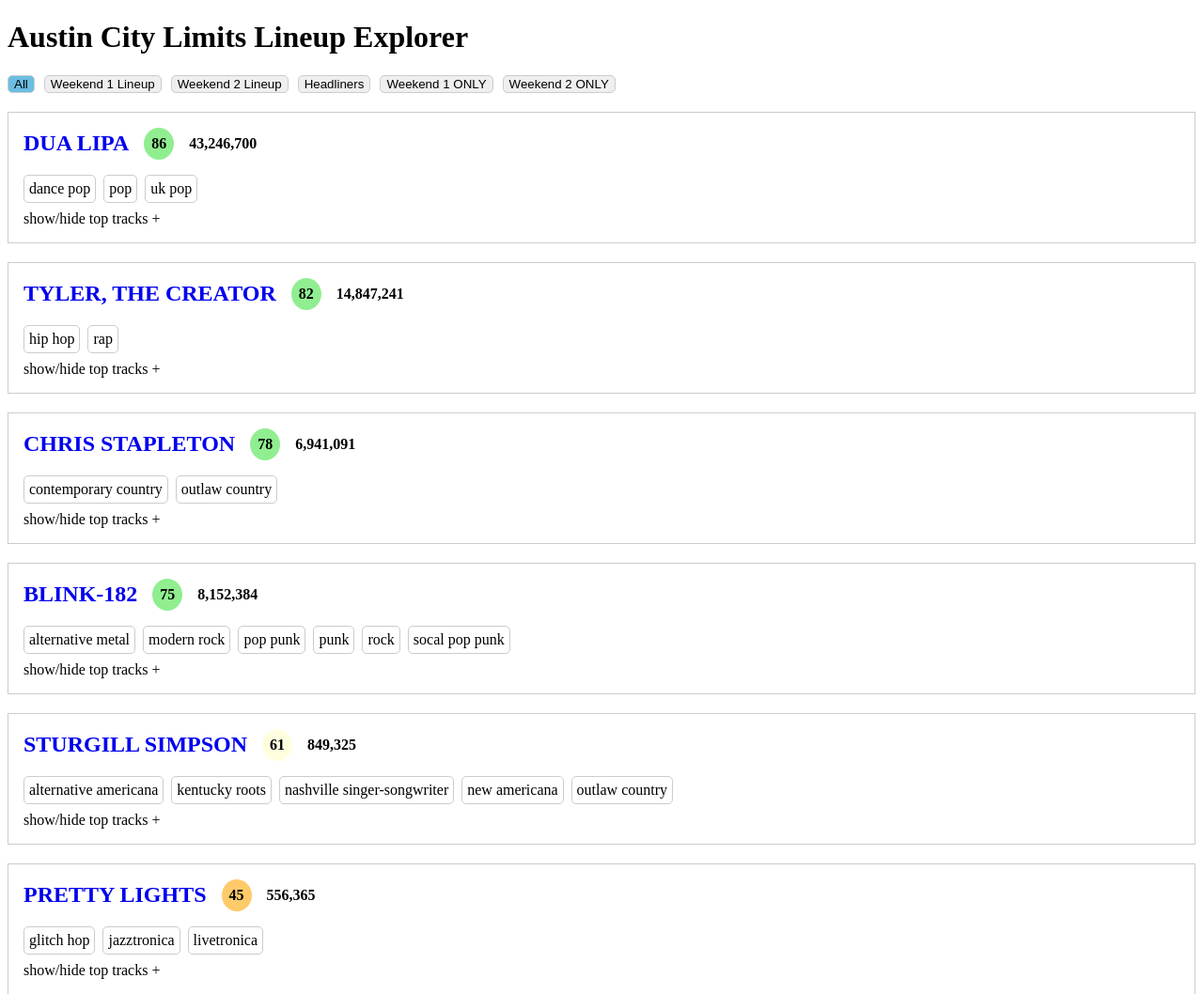
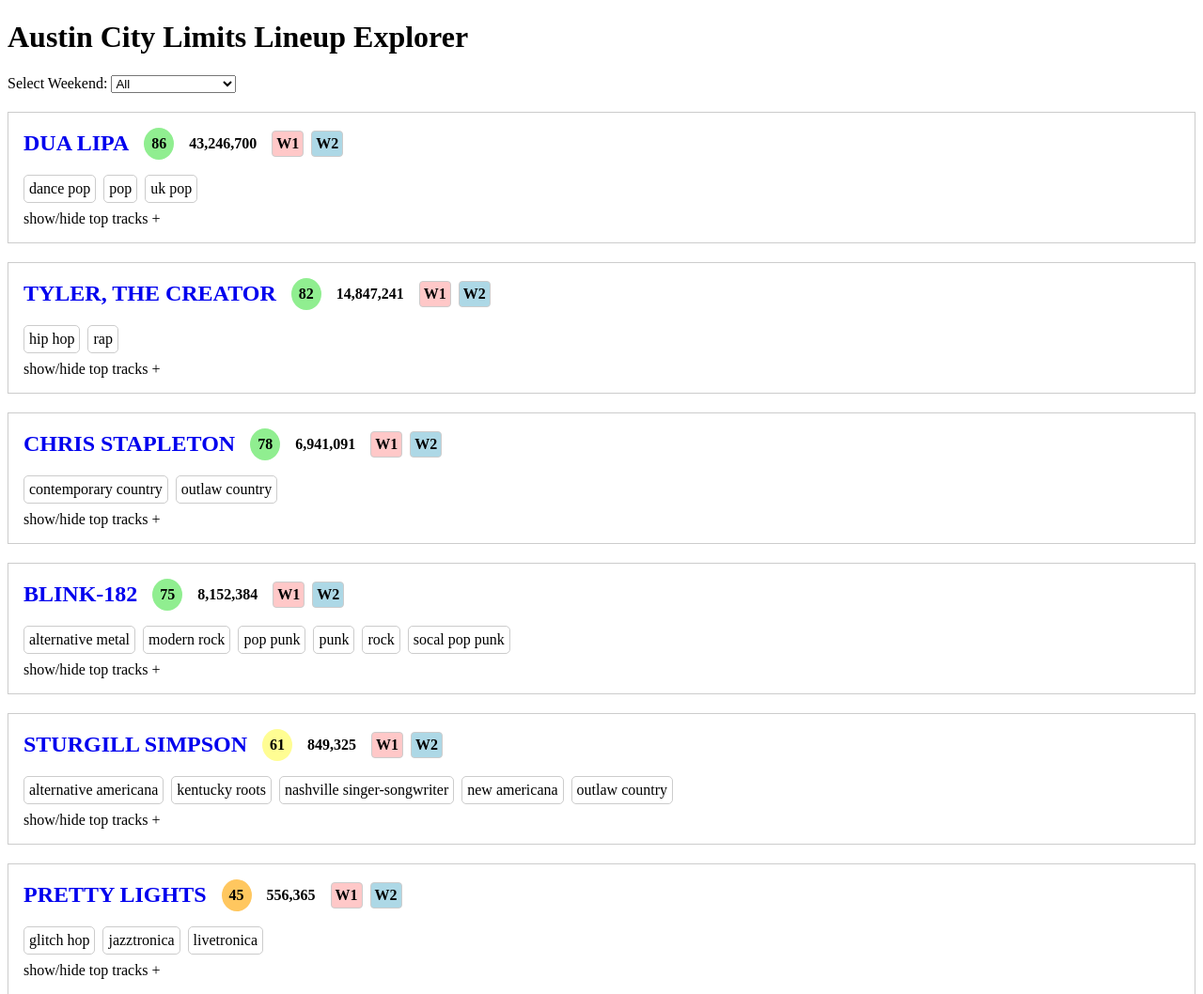
Before and after one commit to bushrow/acl_lineup_explorer, a plain HTML site: page index.html in a window 1280 px wide. Shown: the top 1058 px of the page at 94% size. Drawn offline with Linux system fonts and the light colour scheme.

Commit message:
add weekend indicators and update styles

```diff
--- a/app.js
+++ b/app.js
@@ -57,6 +57,21 @@
         followers.classList.add('followers');
         followers.textContent = artist.spotify.followers.toLocaleString();
         headerTitle.appendChild(followers);
+
+        if (artist.lineup.weekend_one) {
+          const weekend_one = document.createElement('span');
+          weekend_one.classList.add('weekend');
+          weekend_one.classList.add('w1');
+          weekend_one.textContent = 'W1';
+          headerTitle.appendChild(weekend_one);
+        }
+        if (artist.lineup.weekend_two) {
+          const weekend_two = document.createElement('span');
+          weekend_two.classList.add('weekend');
+          weekend_two.classList.add('w2');
+          weekend_two.textContent = 'W2';
+          headerTitle.appendChild(weekend_two);
+        }
         header.appendChild(headerTitle);
 
         const detail = document.createElement('div');
@@ -79,7 +94,7 @@
         tracksList.classList.add('tracks-list');
         tracksList.id = artist.spotify.id;
         tracksList.innerHTML = artist.spotify.top_tracks.map(
-          track => `<li><a href="${track.url}" target="_blank">${track.name}</a><button class="play-button" onclick="toggleAudio('${track.preview_url}', this)">▶️</button></li>`
+          track => `<li><a href="${track.url}" target="_blank">${track.name}</a>${!track.preview_url ? '' : '<button class="play-button" onclick="toggleAudio(\'' + track.preview_url + '\', this)">▶️</button>'}</li>`
         ).join('');
         tracks.appendChild(tracksList);
         artistElement.appendChild(tracks);
@@ -90,25 +105,20 @@
 });
 
 
-function filterItems(className, button, exclusive) {
-  var buttons = document.getElementsByClassName('filter-button');
-  for (var j = 0; j < buttons.length; j++) {
-    buttons[j].classList.remove('active');
-  }
-  button.classList.add('active');
+function filterItems(select) {
   var artists = document.getElementsByClassName('artist');
   for (var i = 0; i < artists.length; i++) {
     var artist = artists[i];
-    if (className === 'all' || (artist.classList.contains(className) && !exclusive)) {
+    if (select.value === 'all' || (artist.classList.contains(select.value) && !select.value.endsWith('only'))) {
       artist.style.display = 'block';
-    } else if (exclusive) {
-      if (className === 'weekend_one') {
+    } else if (select.value.endsWith('only')) {
+      if (select.value.slice(0, -5) === 'weekend_one') {
         if (artist.classList.contains('weekend_one') && !artist.classList.contains('weekend_two')) {
           artist.style.display = 'block';
         } else {
           artist.style.display = 'none';
         }
-      } else if (className === 'weekend_two') {
+      } else if (select.value.slice(0, -5) === 'weekend_two') {
         if (!artist.classList.contains('weekend_one') && artist.classList.contains('weekend_two')) {
           artist.style.display = 'block';
         } else {
--- a/index.html
+++ b/index.html
@@ -23,13 +23,16 @@
       <h1>Austin City Limits Lineup Explorer</h1>
     </header>
     <section>
-      <div>
-        <button class="filter-button active" onclick="filterItems('all', this)">All</button>
-        <button class="filter-button" onclick="filterItems('weekend_one', this, false)">Weekend 1 Lineup</button>
-        <button class="filter-button" onclick="filterItems('weekend_two', this, false)">Weekend 2 Lineup</button>
-        <button class="filter-button" onclick="filterItems('headliner', this)">Headliners</button>
-        <button class="filter-button" onclick="filterItems('weekend_one', this, true)">Weekend 1 ONLY</button>
-        <button class="filter-button" onclick="filterItems('weekend_two', this, true)">Weekend 2 ONLY</button>
+      <div class="weekend-select-div">
+        <label for="weekend">Select Weekend:</label>
+        <select name="weekend" onchange="filterItems(this)">
+          <option value="all" selected>All</option>
+          <option value="weekend_one">Weekend 1 Lineup</option>
+          <option value="weekend_two">Weekend 2 Lineup</option>
+          <option value="headliner">Headliners</option>
+          <option value="weekend_one_only">Weekend 1 ONLY</option>
+          <option value="weekend_two_only">Weekend 2 ONLY</option>
+        </select>
       </div>
       <div id="lineup-content">
       </div>
--- a/styles.css
+++ b/styles.css
@@ -24,14 +24,8 @@
     z-index: 999;
 }
 
-.filter-button {
-    border: 1px #ccc solid;
-    border-radius: 5px;
+.weekend-select-div {
     margin: 0 6px 20px 0;
-}
-
-.filter-button.active {
-    background-color: rgb(107, 190, 226);
 }
 
 .artist {
@@ -59,11 +53,11 @@
 }
 
 .popularity.yellow {
-    background-color: lightyellow;
+    background-color: rgb(255, 253, 147);
 }
 
 .popularity.orange {
-    background-color: rgb(255, 202, 105);
+    background-color: rgb(255, 199, 95);
 }
 
 .popularity.red {
@@ -72,6 +66,23 @@
 
 .followers {
     font-size: 16px;
+    margin-right: 8px;
+}
+
+.weekend {
+    font-size: 16px;
+    margin-left: 8px;
+    padding: 4px;
+    border: 1px #ccc solid;
+    border-radius: 4px;
+}
+
+.w1 {
+    background-color: rgb(255, 200, 200);
+}
+
+.w2 {
+    background-color: lightblue;
 }
 
 .genre {
@@ -93,16 +104,16 @@
 
 .tracks-visible {
     display: block;
+    line-height: 24px;
 }
 
 .play-button {
-    width: 25px;
-    height: 25px;
+    width: 20px;
+    height: 20px;
     margin-left: 10px;
-    background-color: #7197c0;
+    background-color: none;
     color: #fff;
     border: none;
-    border-radius: 15%;
     font-size: 20px;
     cursor: pointer;
     display: inline-flex;
@@ -110,7 +121,3 @@
     justify-content: center;
     outline: none;
 }
-
-.play-button:hover {
-    background-color: #394654;
-}
```
